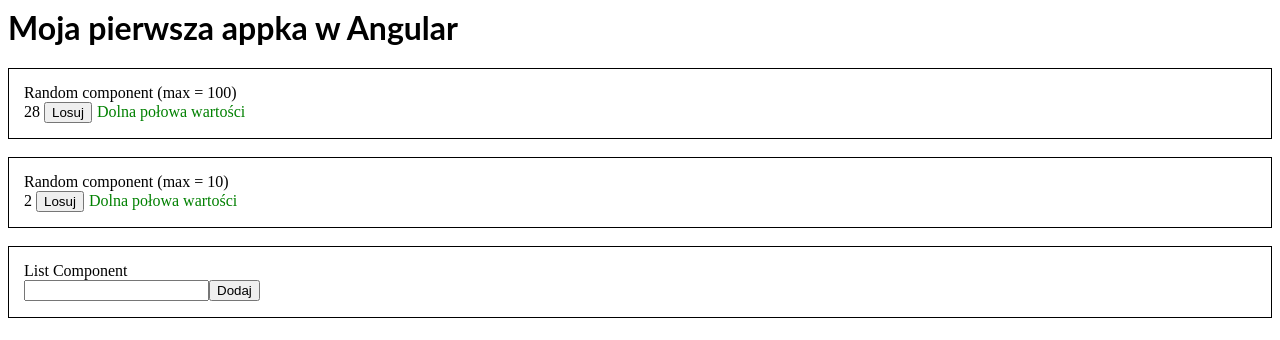
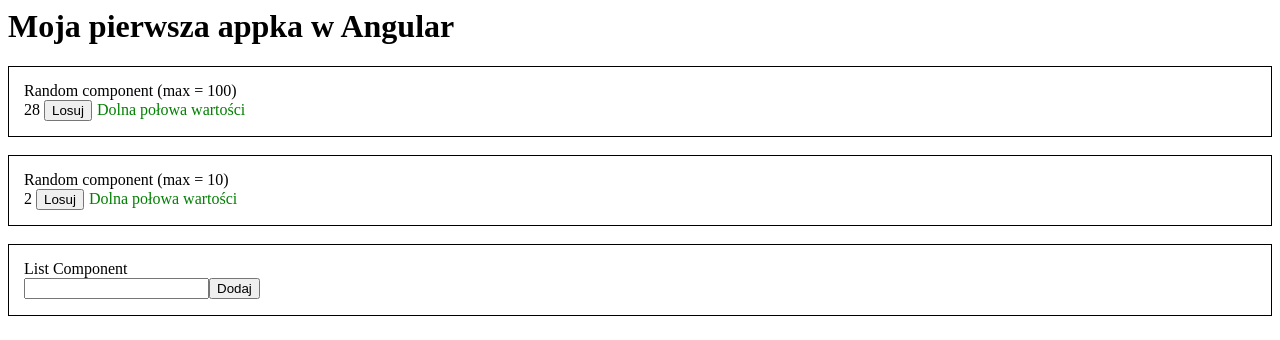
Before and after one commit to fd46507/angular-war9i7, an Angular app: page / in a window 1280 px wide. Shown: the top 340 px of the page. Built offline with nearby package versions, Linux system fonts and the light colour scheme.

Commit message:
2 files modified, 1 deleted

```diff
--- a/src/app/app.component.html
+++ b/src/app/app.component.html
@@ -1,4 +1,4 @@
-<hello name="{{ text }}"></hello>
+<h1>{{ text }}</h1>
 <div class="class1">
   <div class="content">
     <app-random [max_num]="100"></app-random>
--- a/src/app/app.module.ts
+++ b/src/app/app.module.ts
@@ -3,7 +3,6 @@ import { BrowserModule } from '@angular/platform-browser';
 import { FormsModule } from '@angular/forms';
 
 import { AppComponent } from './app.component';
-import { HelloComponent } from './hello.component';
 import { RandomComponent } from './random/random.component';
 import { ListComponent } from './list/list.component';
 import { RandomService } from './random/random.service';
@@ -11,7 +10,7 @@ import { CommonModule } from '@angular/common';
 
 @NgModule({
   imports: [BrowserModule, FormsModule, CommonModule],
-  declarations: [AppComponent, HelloComponent, RandomComponent, ListComponent],
+  declarations: [AppComponent, RandomComponent, ListComponent],
   bootstrap: [AppComponent],
   providers: [RandomService],
 })
--- a/src/app/hello.component.ts
+++ /dev/null
@@ -1,10 +0,0 @@
-import { Component, Input } from '@angular/core';
-
-@Component({
-  selector: 'hello',
-  template: `<h1>{{name}}</h1>`,
-  styles: [`h1 { font-family: Lato; }`],
-})
-export class HelloComponent {
-  @Input() name: string;
-}
```
